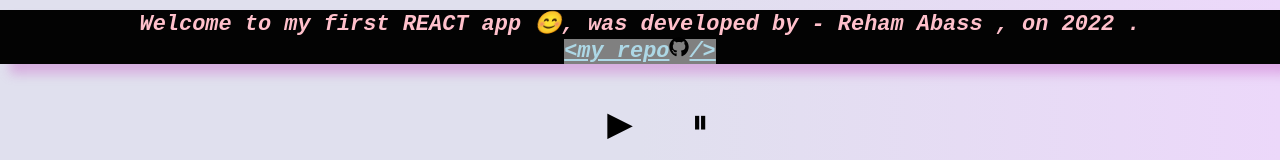
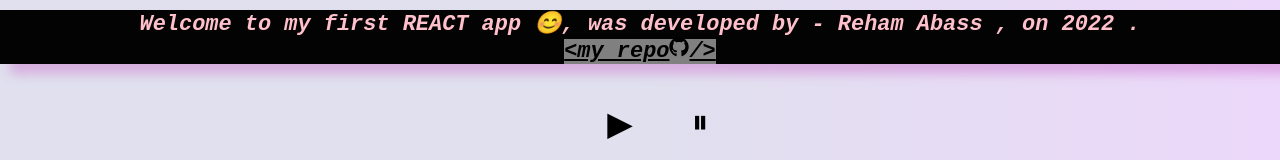
Before and after one commit to rehamAbass/MonstersCards, a React (Create React App) app: page / in a window 1280 px wide. Shown: the top 160 px of the page. Built offline with nearby package versions, Linux system fonts and the light colour scheme; no server answers; a web font is replaced by a local one.

Commit message:
Update header.component.jsx

```diff
--- a/src/components/header/header.component.jsx
+++ b/src/components/header/header.component.jsx
@@ -13,7 +13,7 @@ const Header = () => {
                 , on 2022 .
                 <br />
                 <a href='https://github.com/rehamAbass/MonstersCards.git'
-                    style={{ color: 'lightblue', fontFamily: 'monospace',backgroundColor:'gray' }}>
+                    style={{ color: 'black', fontFamily: 'monospace',backgroundColor:'gray' }}>
                     {'<my repo'}
                     <svg xmlns="http://www.w3.org/2000/svg" width="20" height="20" viewBox="0 0 496 512">
                         <path
```
